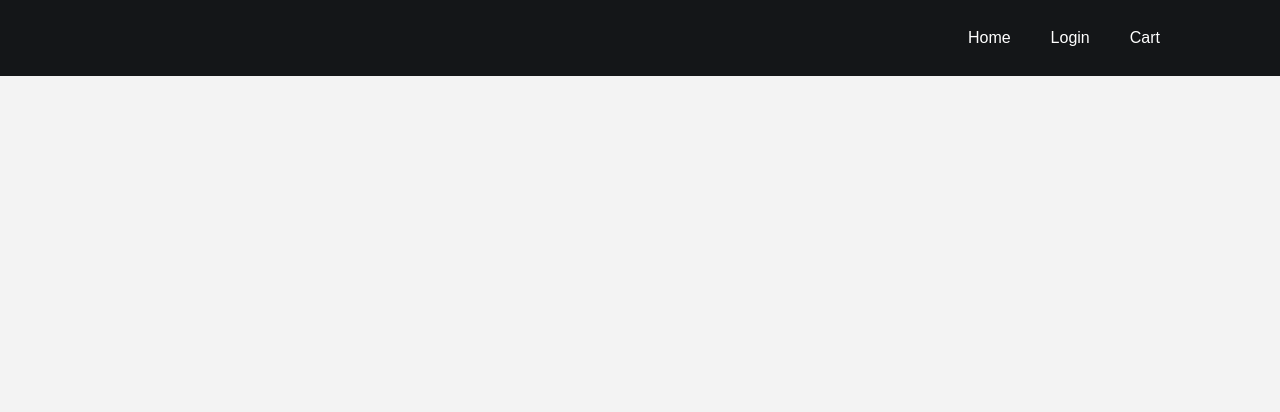
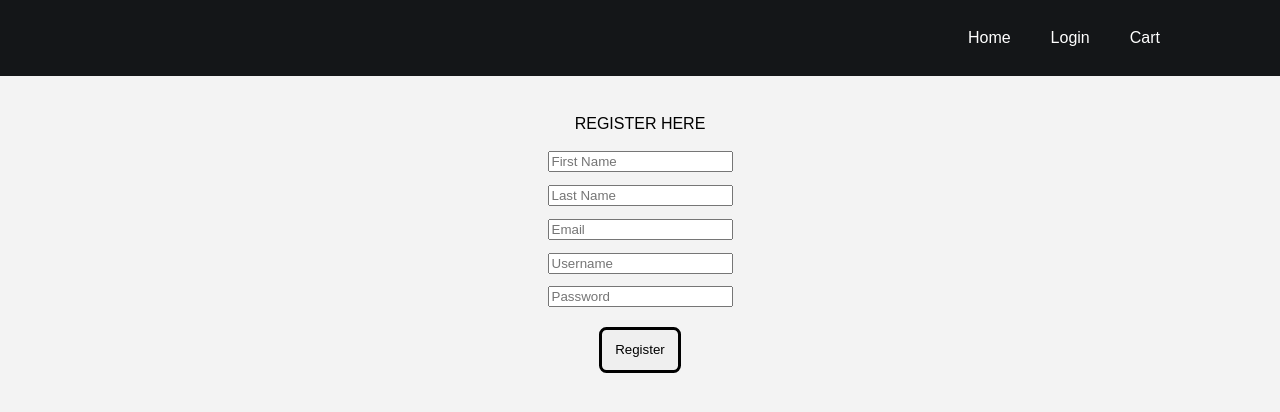
Before and after one commit to april5622/ordering-food-online, a React (Create React App) app in the folder food-online/: page /register in a window 1280 px wide. Shown: the top 412 px of the page. Built offline with nearby package versions, Linux system fonts and the light colour scheme.

Commit message:
finished login and created register page

```diff
--- a/food-online/src/App.js
+++ b/food-online/src/App.js
@@ -6,6 +6,7 @@ import Homepage from "./components/Homepage";
 import LoginPage from "./components/LoginPage";
 import Navigation from "./components/Navigation";
 import ShoppingCart from "./components/ShoppingCart";
+import RegisterPage  from "./components/RegisterPage";
 
 function App() {
   return (
@@ -24,6 +25,10 @@ function App() {
         <LoginPage/>
       </Route>
 
+      <Route path="/register">
+        <RegisterPage/>
+      </Route>
+
     </div>
   );
 }
--- a/food-online/src/components/LoginPage.js
+++ b/food-online/src/components/LoginPage.js
@@ -1,7 +1,9 @@
 import React, { useState } from 'react';
 import "../css/LoginPage.css";
 import axios from "axios";
+//import { login } from "../store/action";
 import { Link, useHistory } from 'react-router-dom';
+//import { connect } from 'react-redux';
 
 
 
@@ -10,7 +12,7 @@ function LoginPage(props) {
 
     const [userInfo, setUserInfo] = useState({
         username: "",
-        password: ""
+        password: "",
     });
 
     const handleChange = e => {
@@ -26,14 +28,14 @@ function LoginPage(props) {
         const loginData = {
             ...userInfo
         };
-        console.log(loginData)
+        console.log("LOGINDATA",loginData)
         axios
-            .post()
+            .post('https://food-online-be.herokuapp.com/auth/login', loginData)
             .then(res => {
-                console.log(res.data)
                 localStorage.setItem("token", res.data.token);
-                localStorage.setItem("userId", res.data.id);
-                history.push(`/cart/${localStorage.getItem('userId')}`)
+                history.push('/')
+                setUserInfo(userInfo)
+                console.log("RES DATA",res.data)
             })
             .catch(err => {
                 console.log(err)
@@ -74,5 +76,15 @@ function LoginPage(props) {
     )
 };
 
+// const mapStateToProps = state => {
+//     return{
+//         userInfo: state.userInfo
+
+//     }
+// }
+
+// export default connect(mapStateToProps, {
+//     login
+// })(LoginPage);
 
 export default LoginPage;
--- a/food-online/src/components/RegisterPage.js
+++ b/food-online/src/components/RegisterPage.js
@@ -1,11 +1,69 @@
-import React from 'react'
+import React from 'react';
+import "../css/RegisterPage.css";
 
 function RegisterPage() {
+    const handleChange = e =>{
+
+    }
+    const handleSubmit = e => {
+
+    }
+
     return (
-        <div>
+        <div className="register-container">
             <h3>REGISTER HERE</h3>
+            <form className="register-form" onSubmit={handleSubmit}>
+                <label htmlFor="firstname">
+                    <input
+                        placeholder="First Name"
+                        type="text"
+                        name="firstname"
+                        onChange={handleChange}
+                    />
+                </label>
+
+                <label htmlFor="lastname">
+                    <input
+                        placeholder="Last Name"
+                        type="text"
+                        name="lastname"
+                        onChange={handleChange}
+                    />
+                </label>
+
+                <label htmlFor="Email">
+                    <input className="email-input"
+                        type="text"
+                        placeholder="Email"
+                        name="email"
+                        //value={userInfo.email}
+                        onChange={handleChange}
+                    />
+                </label>
+
+                <label htmlFor="username">
+                    <input
+                        placeholder="Username"
+                        type="text"
+                        name="username"
+                        onChange={handleChange}
+                    />
+                </label>
+
+                <label htmlFor="password">
+                    <input className="pass-input"
+                        type="text"
+                        placeholder="Password"
+                        name="password"
+                        //value={userInfo.password}
+                        onChange={handleChange}
+                    />
+                </label>
+
+                <button type="submit" onSubmit={handleSubmit}>Register</button>
+            </form>
         </div>
     )
 }
 
-export default RegisterPage
+export default RegisterPage;
--- a/food-online/src/css/LoginPage.css
+++ b/food-online/src/css/LoginPage.css
@@ -6,7 +6,9 @@ h3 {
 form{
     display: flex;
     justify-content: center;
-    margin-top: 3%;
+    flex-direction: column;
+    align-items: center;
+    margin-top: 1%;
 }
 
 label{
@@ -14,14 +16,15 @@ label{
 }
 
 button {
-    margin-left: 1%;
-    margin-right: 1%;
+    border-radius: 1ch;
     border: solid black;
     padding: 1%;
 }
 
 .registerbutton{
     color: black;
+    border-radius: 1ch;
     border: solid black;
     padding: 1%;
+    margin-top: 1%;
 }
--- /dev/null
+++ b/food-online/src/css/RegisterPage.css
@@ -0,0 +1,15 @@
+.register-container{
+    width: 100%;
+    height: auto;
+}
+
+.register-form{
+    display: flex;
+    justify-content: center;
+    align-items: center;
+    flex-direction: column;
+}
+
+button{
+    margin-top: 1%;
+}
```
Also changed, not shown: food-online/src/store/action/index.js (+13 -12 lines), food-online/src/store/reducer/index.js (+13 -3 lines).
